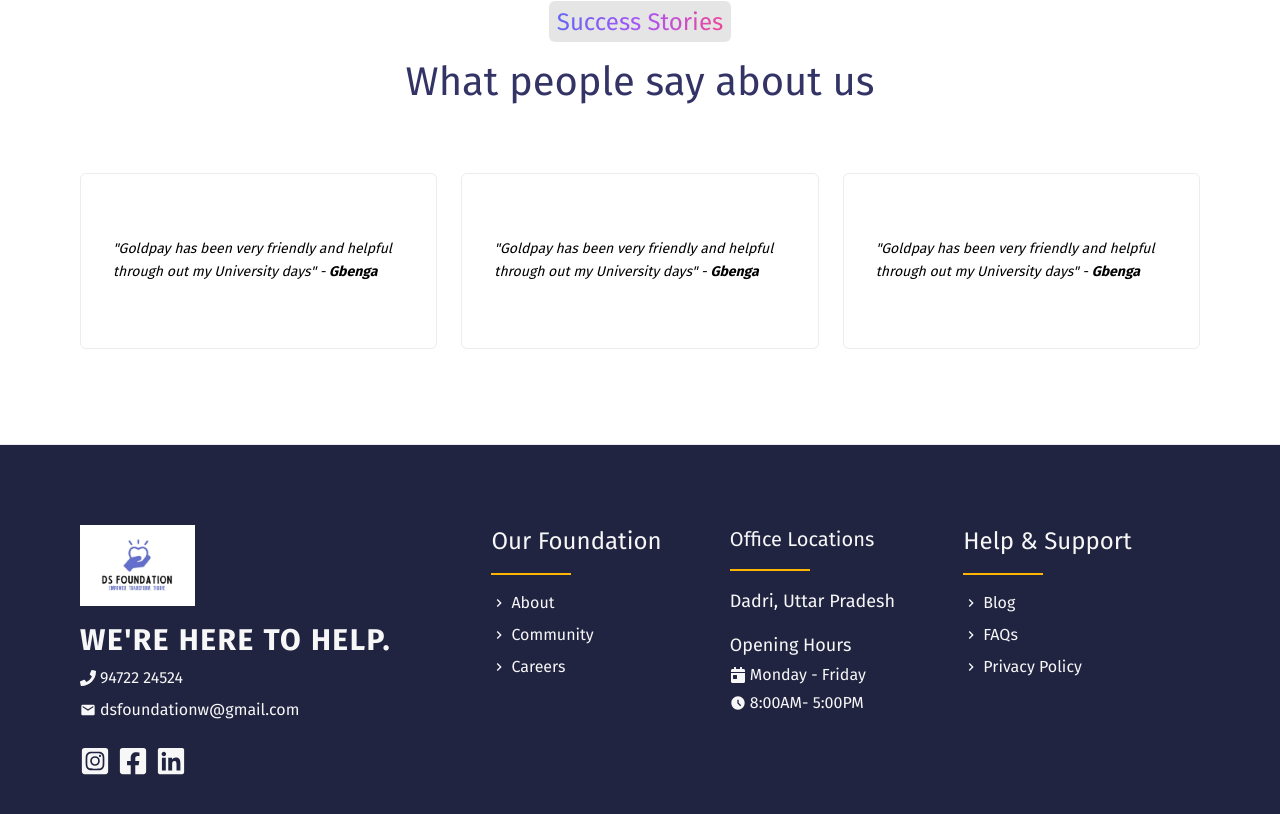
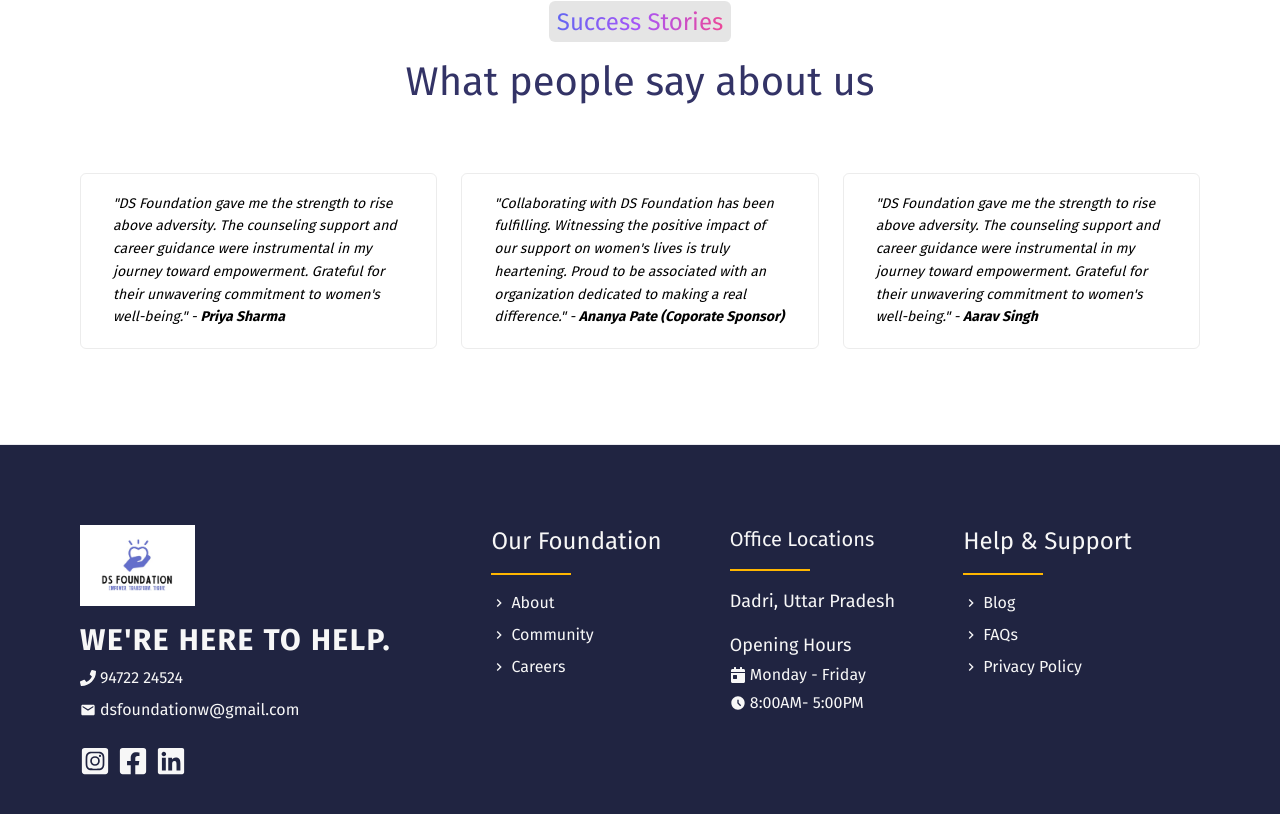
Before and after one commit to PromiseUdo/DCFoundation, a Next.js app: page /get-involved in a window 1280 px wide. Shown: the part 1224-2038 px from the top of the page. Built offline with nearby package versions, Linux system fonts and the light colour scheme; what tailwindcss-text-fill would draw is missing.

Commit message:
getinvolved

```diff
--- a/app/get-involved/components/Testimonials.jsx
+++ b/app/get-involved/components/Testimonials.jsx
@@ -1,6 +1,21 @@
 import Container from "../../components/Container";
 import React from "react";
 import SectionContainer from "../../components/SectionContainer";
+
+const testimonials = [
+  {
+    text: "DS Foundation gave me the strength to rise above adversity. The counseling support and career guidance were instrumental in my journey toward empowerment. Grateful for their unwavering commitment to women's well-being.",
+    name: "Priya Sharma",
+  },
+  {
+    text: "Collaborating with DS Foundation has been fulfilling. Witnessing the positive impact of our support on women's lives is truly heartening. Proud to be associated with an organization dedicated to making a real difference.",
+    name: "Ananya Pate (Coporate Sponsor)",
+  },
+  {
+    text: "DS Foundation gave me the strength to rise above adversity. The counseling support and career guidance were instrumental in my journey toward empowerment. Grateful for their unwavering commitment to women's well-being.",
+    name: "Aarav Singh",
+  },
+];
 const Testimonials = () => {
   return (
     <SectionContainer
@@ -11,21 +26,24 @@ const Testimonials = () => {
     >
       <div className="w-full flex flex-col gap-8">
         <div className="w-full items-center grid grid-cols-1 md:grid-cols-3 gap-6">
-          <TestimonialCard />
-          <TestimonialCard />
-          <TestimonialCard />
+          {testimonials.map((testimonial, idx) => (
+            <TestimonialCard
+              key={idx}
+              message={testimonial.text}
+              author={testimonial.name}
+            />
+          ))}
         </div>
       </div>
     </SectionContainer>
   );
 };
 
-const TestimonialCard = ({ message, author = "Gbenga" }) => {
+const TestimonialCard = ({ message, author }) => {
   return (
     <div className="border border-[#d9d9d980] hover:border-[#FFB600] transition-all duration-100 flex items-center justify-center p-4 px-8 h-44 rounded-md">
       <p className="italic text-sm leading-relaxed">
-        &quot;Goldpay has been very friendly and helpful through out my
-        University days&quot; - <span className="font-semibold">{author}</span>
+        &quot;{message}&quot; - <span className="font-semibold">{author}</span>
       </p>
     </div>
   );
```
